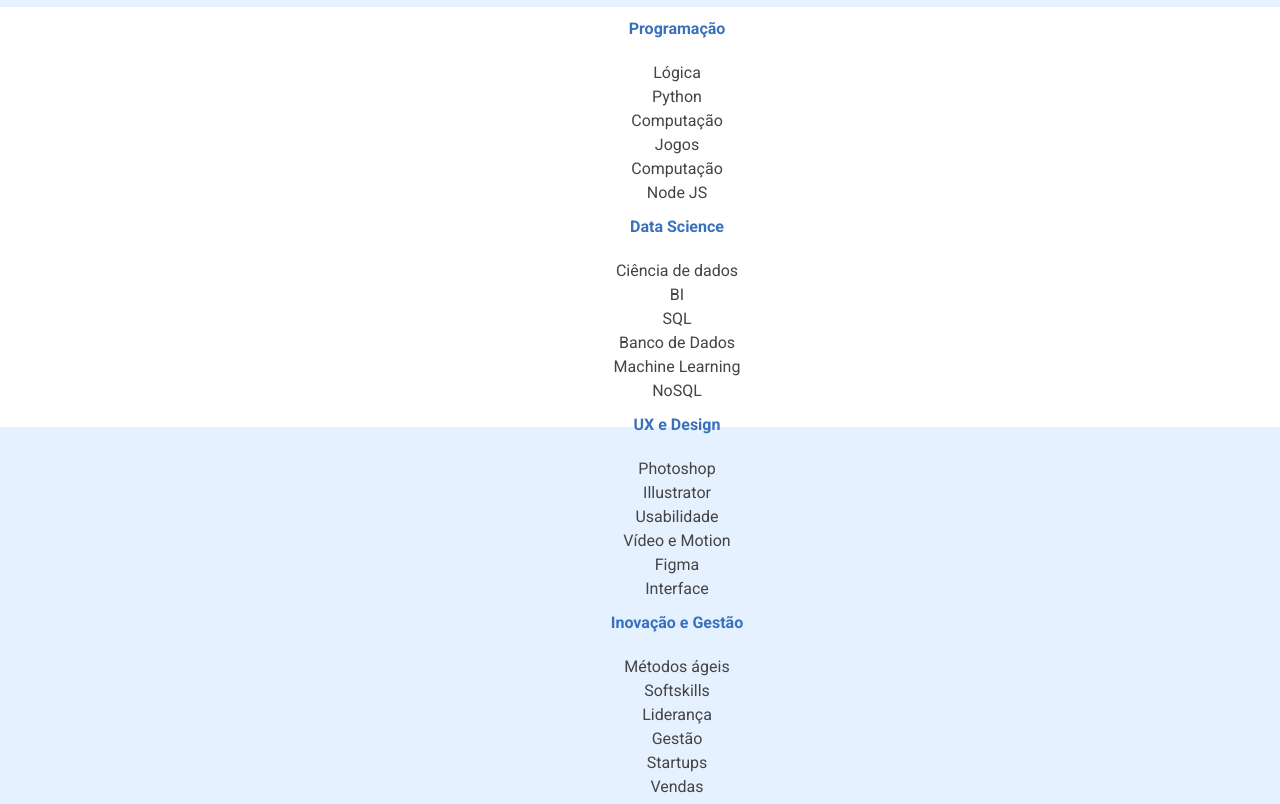
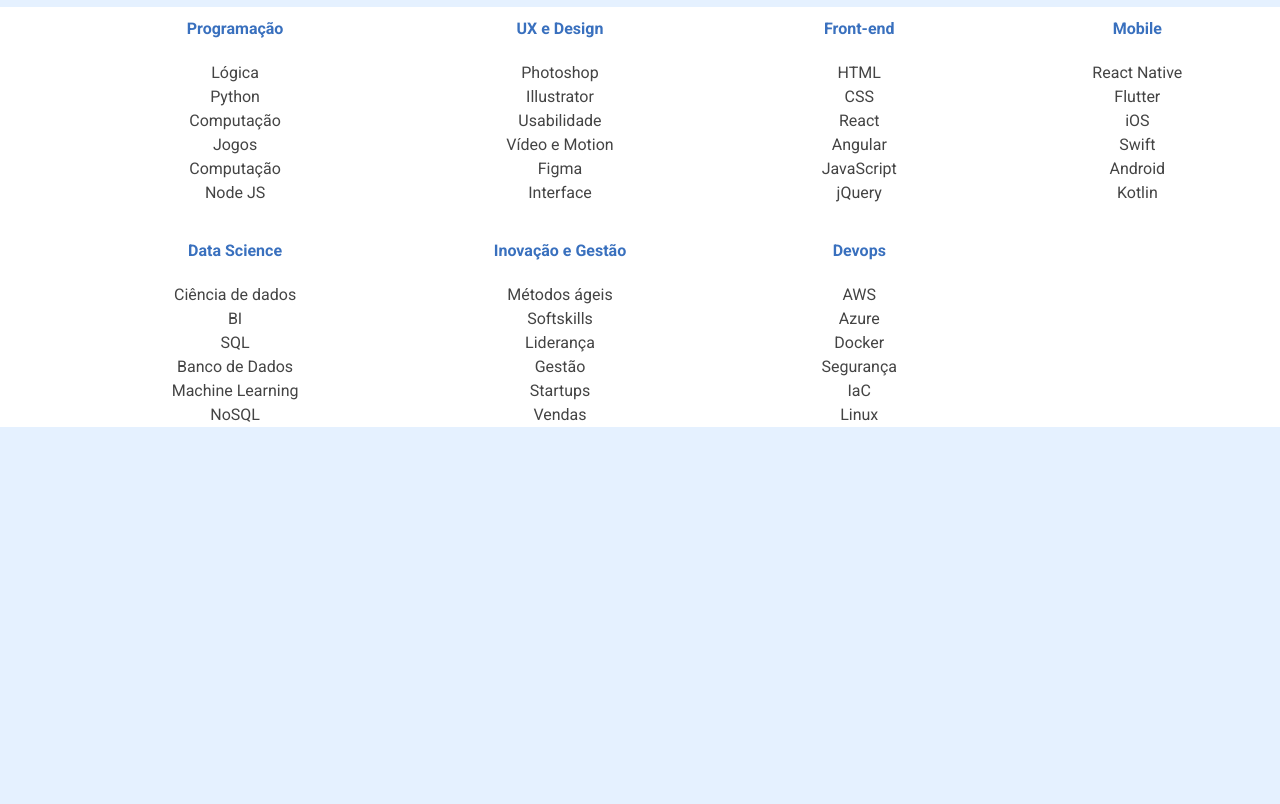
Before and after one commit to IagoCabo/projeto-curso-flexbox, a plain HTML site: page index.html in a window 1280 px wide. Shown: the part 4242-5046 px from the top of the page. After the commit the page ends 4669 px from the top, so only its background shows below. Drawn offline with Linux system fonts and the light colour scheme.

Commit message:
Estilo rodapé e import no HTML

```diff
--- a/css/cabecalho.css
+++ b/css/cabecalho.css
@@ -14,4 +14,5 @@
     .cabecalho__pesquisar__item{
         display: block;
     }
+
 }
--- /dev/null
+++ b/css/rodape.css
@@ -0,0 +1,12 @@
+.rodape__container{
+    display: flex;
+    flex-direction: column;
+    flex-flow: column wrap;
+
+}
+
+@media (min-width: 834px){
+    .rodape__container{
+        justify-content: space-between;
+    }
+}
--- a/index.html
+++ b/index.html
@@ -9,6 +9,7 @@
     <link rel="stylesheet" href="./css/reset.css">
     <link rel="stylesheet" href="./css/estilos.css">
     <link rel="stylesheet" href="./css/cabecalho.css">
+    <link rel="stylesheet" href="./css/rodape.css">
     <title>AluraPlay</title>
     <link rel="shortcut icon" href="./img/favicon.ico" type="image/x-icon">
 </head>
```
